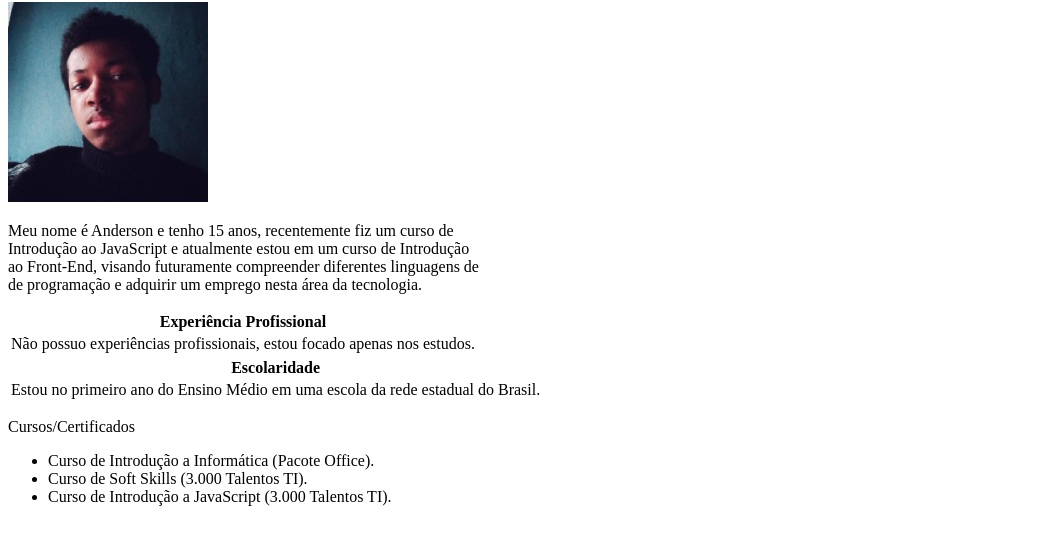
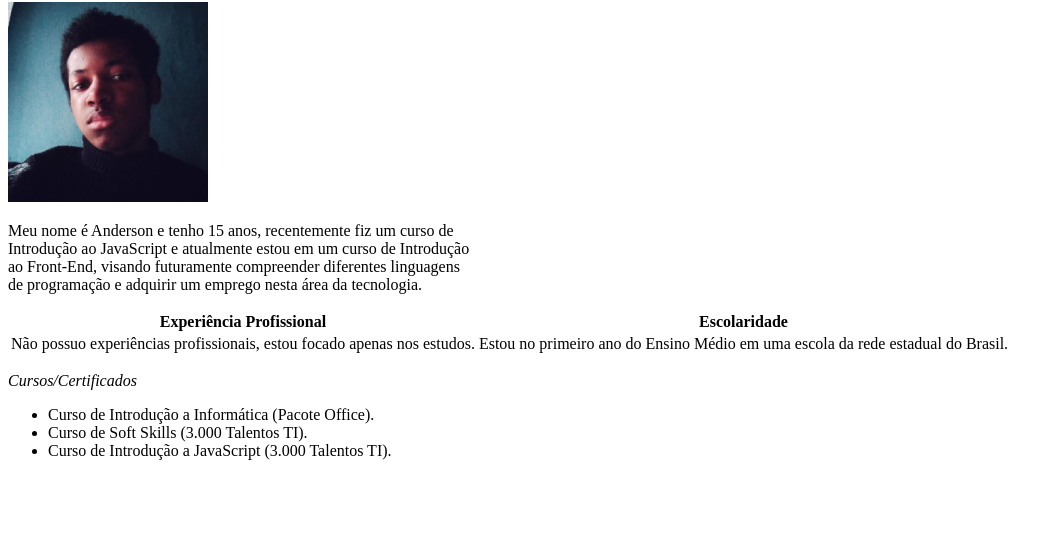
Before and after one commit to Anderson-A15-Silva/exercicio-html, a plain HTML site: page index.html in a window 1280 px wide. Shown: the part 78-622 px from the top of the page, without its empty margins (0-1062 px from the left). Drawn offline with Linux system fonts and the light colour scheme.

Commit message:
Adicionando versão atualizada de index.html

```diff
--- a/index.html
+++ b/index.html
@@ -8,37 +8,28 @@
 </head>
 <body>
     <header>
-        <h1> Anderson Andrades da Silva</h1>
+        <h1> Anderson Andrades da Silva </h1>
         <img src="foto-anderson-as.png" width="200px">
     </header>
     <main>
         <section>
             <p>Meu nome é Anderson e tenho 15 anos, recentemente fiz um curso de <br/>
             Introdução ao JavaScript e atualmente estou em um curso de Introdução <br/>
-            ao Front-End, visando futuramente compreender diferentes linguagens de <br/>
+            ao Front-End, visando futuramente compreender diferentes linguagens <br/>
             de programação e adquirir um emprego nesta área da tecnologia.</p>
         </section>
                 <table>
                     <tr>
                         <th> Experiência Profissional </th>
+                        <th> Escolaridade </th>
                     </tr>
                     <tr>
                         <td> Não possuo experiências profissionais, estou focado apenas nos estudos.</td>
+                        <td> Estou no primeiro ano do Ensino Médio em uma escola da rede estadual do Brasil.</td>
                     </tr>
                 </table>
         <section>
-            <table>
-                <tr>
-                    <th> Escolaridade</th>
-                </tr>
-                <tr>
-                    <td> Estou no primeiro ano do Ensino Médio em uma escola da rede estadual do Brasil.</td>
-                </tr>
-            </table>
-        </section>
-
-        <section>
-            <p> Cursos/Certificados </p>
+                <p> <i>Cursos/Certificados</i> </p>
                 <ul>
                     <li> Curso de Introdução a Informática (Pacote Office). </li>
                     <li> Curso de Soft Skills (3.000 Talentos TI). </li>
```
Lines whose indentation alone changed are shown as unchanged.
